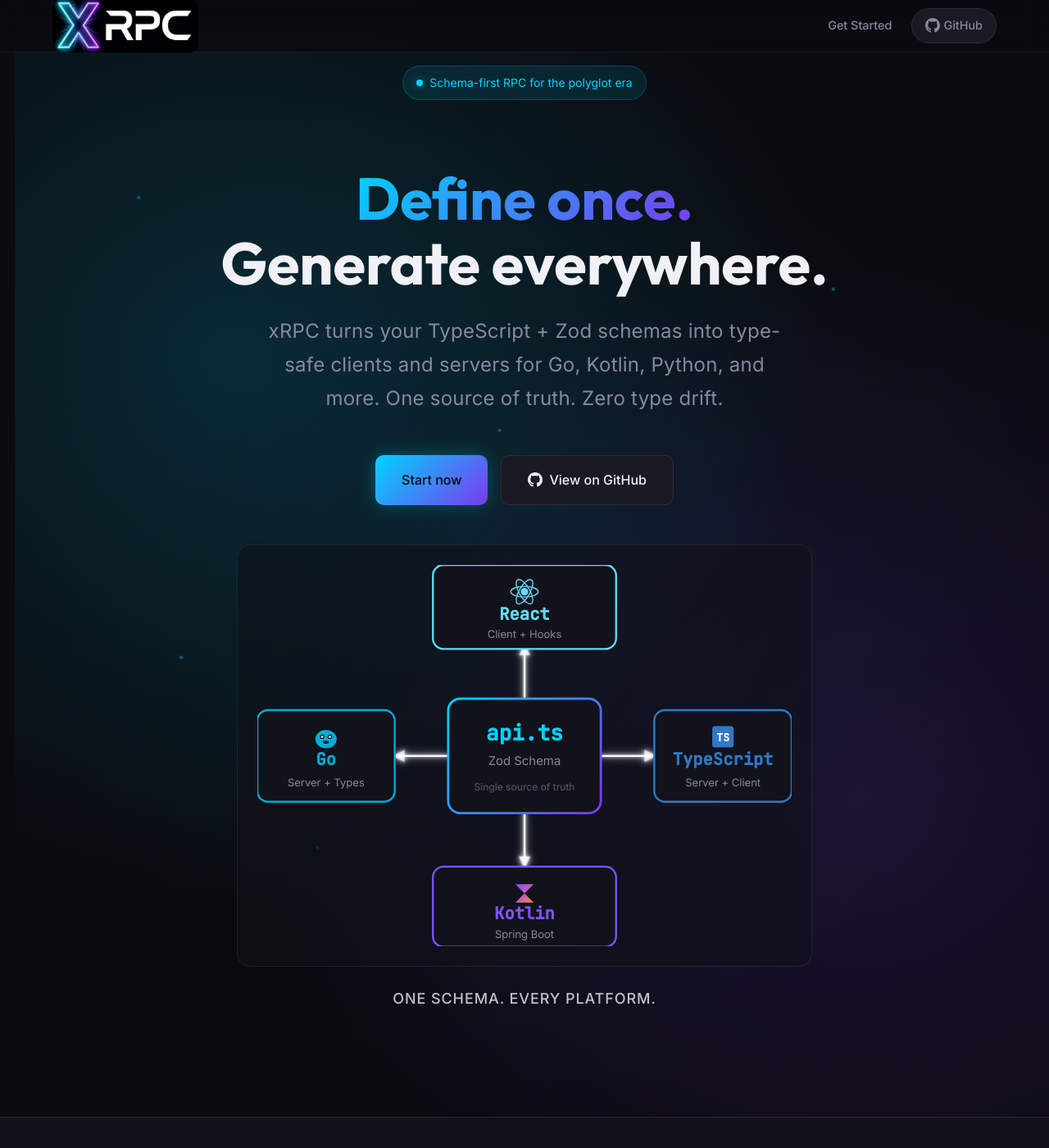
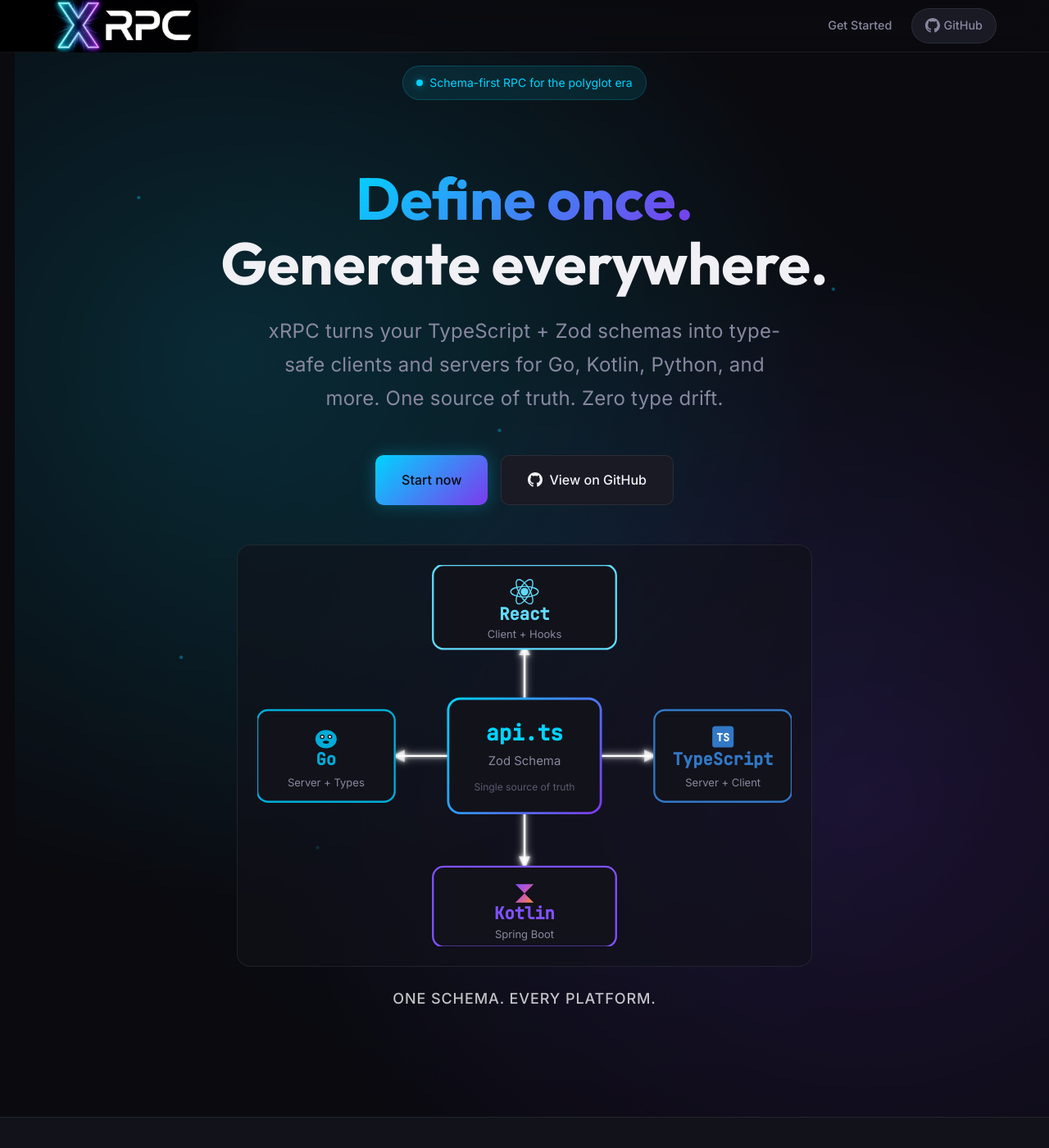
Before and after one commit to mwesox/xrpc, a Jekyll site: the page built from index.md, in a window 1280 px wide and 1400 px high. Shown: the whole window at 82% size. Built offline with Jekyll 4.4.1, drawn with Linux system fonts in a browser that asks for light colours.

Commit message:
fix: blend logo with header background using gradient
Use a solid black gradient on the left side of the header to match
the logo's black background, avoiding visible mismatch from the
hero gradient showing through the semi-transparent header.

Co-Authored-By: Claude Opus 4.5 <noreply@anthropic.com>

```diff
--- a/assets/css/main.scss
+++ b/assets/css/main.scss
@@ -301,7 +301,7 @@ img {
   left: 0;
   right: 0;
   height: var(--header-height);
-  background: rgba(10, 10, 15, 0.8);
+  background: linear-gradient(to right, #000000 0%, #000000 180px, rgba(10, 10, 15, 0.8) 300px);
   backdrop-filter: blur(12px);
   -webkit-backdrop-filter: blur(12px);
   border-bottom: 1px solid var(--border-color);
```
